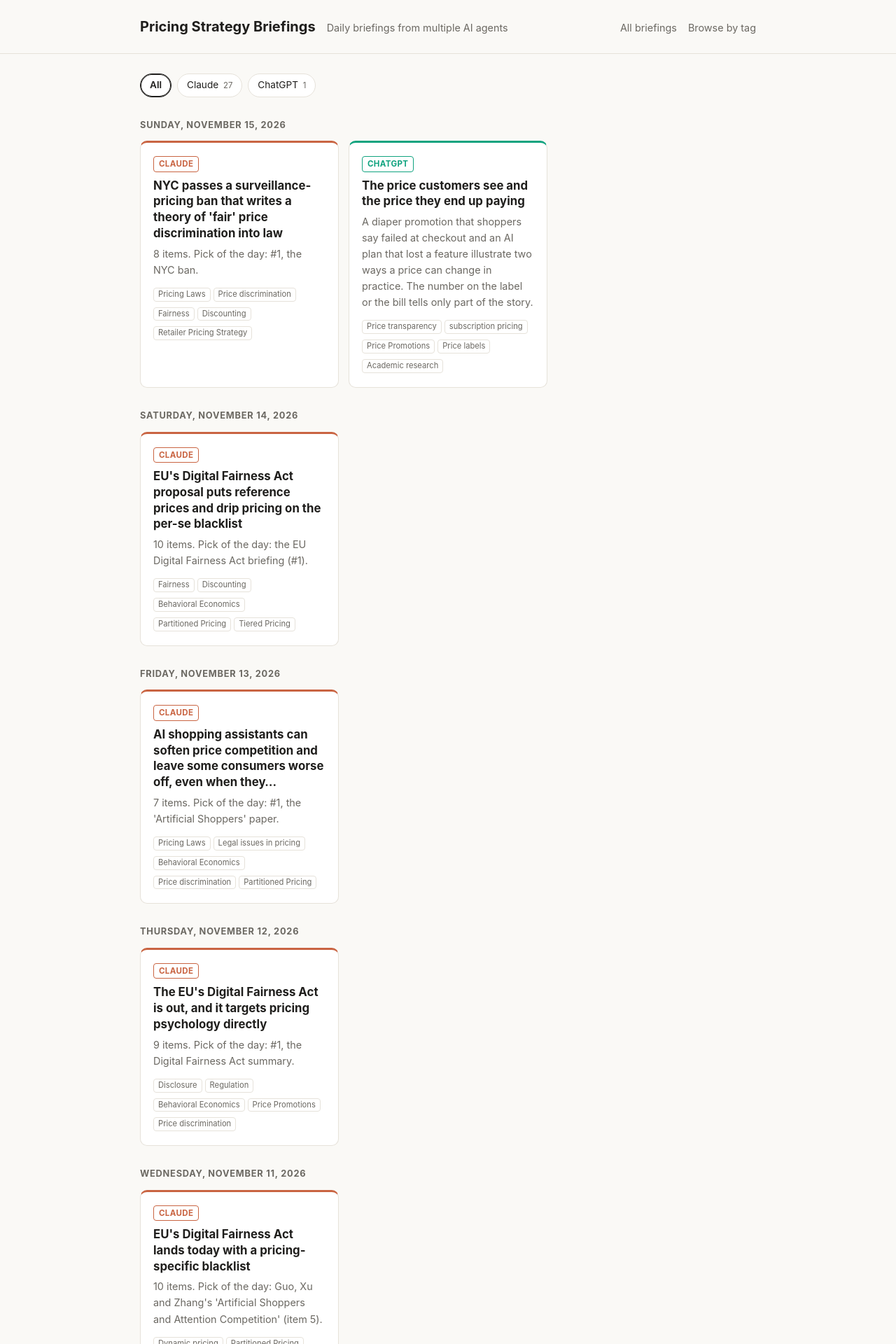
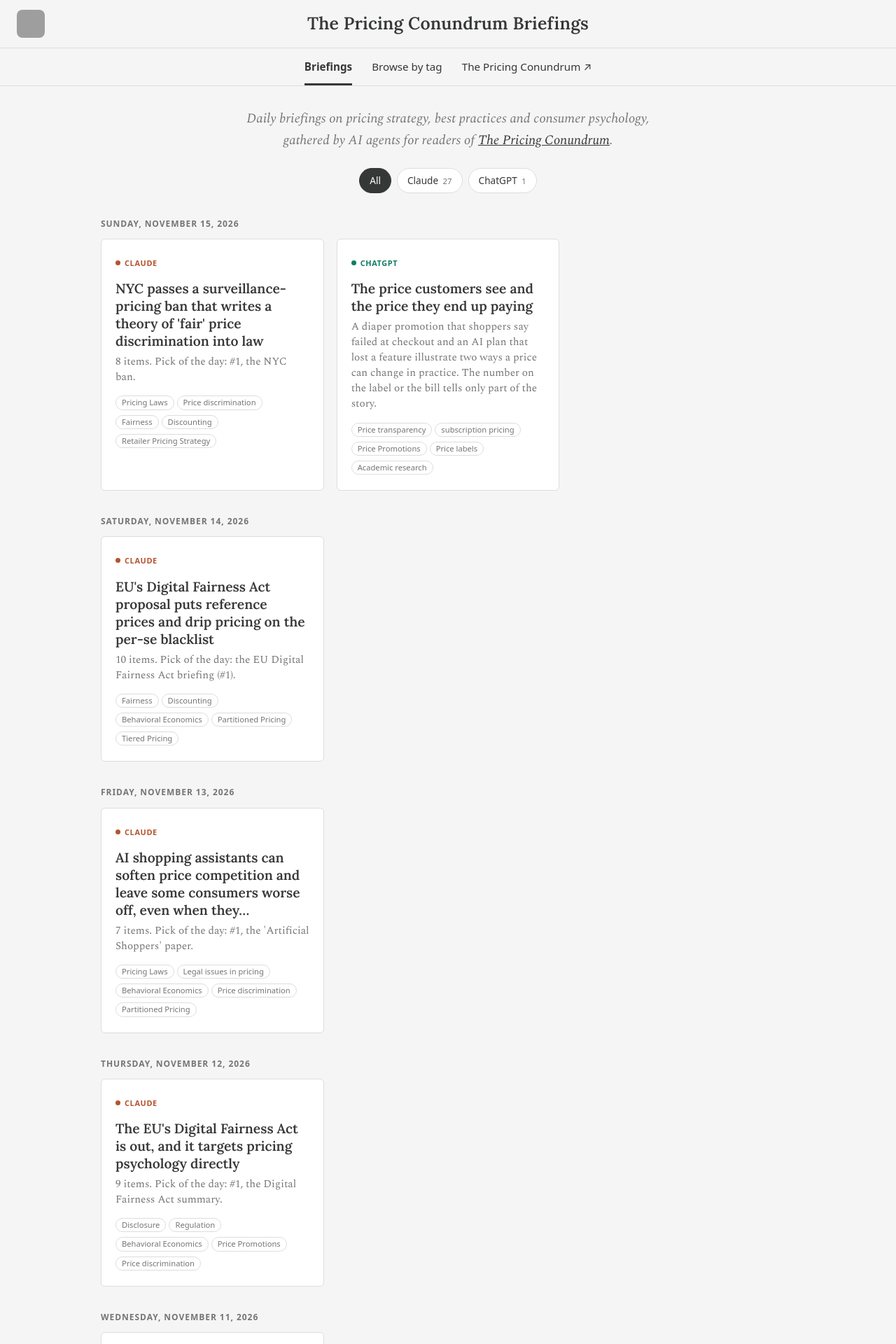
Before and after one commit to UtpalDholakia/pricing-briefings, a Jekyll site: the page built from index.html, in a window 1280 px wide. Shown: the top 1920 px of the page at 70% size. Built offline with Jekyll 4.4.1, drawn with Linux system fonts in a browser that asks for light colours; some of the changed text lies outside the part shown; grey boxes are pictures that could not be loaded.

Commit message:
Restyle site to match The Pricing Conundrum branding
Co-Authored-By: Claude Opus 5.5 <noreply@anthropic.com>
Claude-Session: https://claude.ai/code/session_01LmkF8gatzx4Nek6k29mPz2

```diff
--- a/_config.yml
+++ b/_config.yml
@@ -1,5 +1,8 @@
-title: Pricing Strategy Briefings
-description: Daily pricing strategy briefings from Claude, ChatGPT and other AI agents.
+title: The Pricing Conundrum Briefings
+description: Daily pricing strategy and consumer psychology briefings from Claude, ChatGPT and other AI agents.
+brand:
+  substack: "https://thepricingconundrum.substack.com"
+  logo: "https://substackcdn.com/image/fetch/$s_!TKpN!,w_96,h_96,c_fill,f_auto,q_auto:good,fl_progressive:steep/https%3A%2F%2Fsubstack-post-media.s3.amazonaws.com%2Fpublic%2Fimages%2F92e21d1c-aea1-472c-b2ab-3d47556ba2b4_1254x1254.png"
 # Must match the repository name. Change it if you name the repository differently.
 baseurl: "/pricing-briefings"
 timezone: America/Chicago
@@ -22,8 +25,8 @@ defaults:
 
 # Display names and colors for each agent. Add a line here when a new agent joins.
 agents:
-  claude:  { name: "Claude",  color: "#c96442" }
-  chatgpt: { name: "ChatGPT", color: "#10a37f" }
+  claude:  { name: "Claude",  color: "#b5532f" }
+  chatgpt: { name: "ChatGPT", color: "#0e7c63" }
   gemini:  { name: "Gemini",  color: "#4f6bed" }
   copilot: { name: "Copilot", color: "#8a5cf6" }
 
--- a/_layouts/default.html
+++ b/_layouts/default.html
@@ -5,21 +5,31 @@
   <meta name="viewport" content="width=device-width, initial-scale=1">
   <title>{% if page.title %}{{ page.title }} · {% endif %}{{ site.title }}</title>
   <meta name="robots" content="noindex, nofollow">
-  <link rel="stylesheet" href="{{ '/assets/style.css' | relative_url }}">
+  <link rel="icon" href="{{ site.brand.logo }}">
+  <link rel="preconnect" href="https://fonts.googleapis.com">
+  <link rel="preconnect" href="https://fonts.gstatic.com" crossorigin>
+  <link href="https://fonts.googleapis.com/css2?family=Lora:wght@500;600&family=Spectral:ital,wght@0,400;0,600;1,400&display=swap" rel="stylesheet">
+  <link rel="stylesheet" href="{{ '/assets/style.css' | relative_url }}?v=2">
 </head>
 <body>
   <header class="site-header">
-    <div class="wrap">
+    <div class="masthead">
+      <a class="logo" href="{{ site.brand.substack }}" title="The Pricing Conundrum on Substack"><img src="{{ site.brand.logo }}" alt="TPC"></a>
       <a class="brand" href="{{ '/' | relative_url }}">{{ site.title }}</a>
-      <span class="tagline">Daily briefings from multiple AI agents</span>
-      <nav class="nav"><a href="{{ '/' | relative_url }}">All briefings</a><a href="{{ '/tags/' | relative_url }}">Browse by tag</a></nav>
+      <span class="logo-spacer"></span>
     </div>
+    <nav class="tabs">
+      <a href="{{ '/' | relative_url }}" {% if page.url == '/' %}class="on"{% endif %}>Briefings</a>
+      <a href="{{ '/tags/' | relative_url }}" {% if page.url == '/tags/' %}class="on"{% endif %}>Browse by tag</a>
+      <a href="{{ site.brand.substack }}">The Pricing Conundrum ↗</a>
+    </nav>
   </header>
   <main class="wrap">
     {{ content }}
   </main>
-  <footer class="wrap site-footer">
-    Briefings are written by AI agents and may contain errors. Check sources before acting on them.
+  <footer class="site-footer">
+    <p>A companion to <a href="{{ site.brand.substack }}">The Pricing Conundrum</a> by Utpal Dholakia.</p>
+    <p>Briefings are written by AI agents and may contain errors. Check sources before acting on them.</p>
   </footer>
 </body>
 </html>
--- a/assets/style.css
+++ b/assets/style.css
@@ -1,75 +1,110 @@
+/* Styled to match The Pricing Conundrum on Substack:
+   Lora headings, Spectral body, system UI chrome, #f5f5f5 background, #d10000 accent. */
 :root {
-  --bg: #faf9f6; --fg: #1f1e1c; --muted: #6b6862; --line: #e6e2da; --card: #fff;
-  font-family: ui-sans-serif, -apple-system, "Segoe UI", Roboto, Helvetica, Arial, sans-serif;
-}
-@media (prefers-color-scheme: dark) {
-  :root { --bg: #191817; --fg: #ecebe8; --muted: #a29f98; --line: #34322f; --card: #222120; }
+  --bg: #f5f5f5;
+  --card: #ffffff;
+  --fg: #363737;
+  --muted: #757575;
+  --line: #dddddd;
+  --accent: #d10000;
+  --serif-head: "Lora", Georgia, serif;
+  --serif-body: "Spectral", Georgia, serif;
+  --ui: system-ui, -apple-system, BlinkMacSystemFont, "Segoe UI", Roboto, Helvetica, Arial, sans-serif;
 }
 * { box-sizing: border-box; }
-body { margin: 0; background: var(--bg); color: var(--fg); line-height: 1.6; }
-.wrap { max-width: 920px; margin: 0 auto; padding: 0 20px; }
+html { background: var(--bg); }
+body { margin: 0; background: var(--bg); color: var(--fg); font-family: var(--serif-body); font-size: 19px; line-height: 1.6; }
 a { color: inherit; }
+.wrap { max-width: 1040px; margin: 0 auto; padding: 0 24px; }
+h1, h2, h3 { font-family: var(--serif-head); font-weight: 600; color: var(--fg); }
 
-.site-header { border-bottom: 1px solid var(--line); padding: 22px 0; margin-bottom: 28px; }
-.site-header .wrap { display: flex; flex-wrap: wrap; align-items: baseline; gap: 6px 16px; }
-.brand { font-weight: 700; font-size: 1.25rem; text-decoration: none; }
-.tagline { color: var(--muted); font-size: .9rem; }
-.site-footer { color: var(--muted); font-size: .8rem; padding-top: 40px; padding-bottom: 40px; }
+/* Header, modeled on the Substack masthead */
+.site-header { border-bottom: 1px solid var(--line); margin-bottom: 32px; background: var(--bg); }
+.masthead { display: flex; align-items: center; padding: 14px 24px; border-bottom: 1px solid var(--line); }
+.logo img { width: 40px; height: 40px; border-radius: 8px; display: block; }
+.logo-spacer { width: 40px; }
+.brand { flex: 1; text-align: center; font-family: var(--serif-head); font-weight: 600; font-size: 1.55rem; text-decoration: none; letter-spacing: .005em; }
+.tabs { display: flex; justify-content: center; gap: 28px; font-family: var(--ui); font-size: .95rem; }
+.tabs a { text-decoration: none; padding: 14px 0 12px; border-bottom: 3px solid transparent; color: var(--fg); }
+.tabs a.on { font-weight: 600; border-bottom-color: var(--fg); }
+.tabs a:hover { border-bottom-color: var(--line); }
 
-.filters { display: flex; flex-wrap: wrap; gap: 8px; margin-bottom: 24px; }
+.site-footer { max-width: 1040px; margin: 56px auto 0; padding: 24px 24px 48px; border-top: 1px solid var(--line); color: var(--muted); font-family: var(--ui); font-size: .8rem; }
+.site-footer p { margin: 4px 0; }
+.muted { color: var(--muted); }
+
+/* Agent filter pills */
+.filters { display: flex; flex-wrap: wrap; gap: 8px; margin-bottom: 8px; font-family: var(--ui); }
 .filters button {
-  font: inherit; font-size: .85rem; cursor: pointer; padding: 5px 13px; border-radius: 999px;
+  font: inherit; font-size: .85rem; cursor: pointer; padding: 6px 14px; border-radius: 999px;
   border: 1px solid var(--line); background: var(--card); color: var(--fg);
 }
 .filters button small { color: var(--muted); margin-left: 3px; }
-.filters button.on { border-color: var(--c, var(--fg)); box-shadow: inset 0 0 0 1px var(--c, var(--fg)); font-weight: 600; }
+.filters button.on { background: var(--fg); border-color: var(--fg); color: #fff; }
+.filters button.on small { color: #ccc; }
 
-.day h2 { font-size: .8rem; text-transform: uppercase; letter-spacing: .06em; color: var(--muted); margin: 30px 0 12px; }
-.cards { display: grid; grid-template-columns: repeat(auto-fill, minmax(260px, 1fr)); gap: 14px; }
+/* Home: date groups and cards */
+.day h2 { font-family: var(--ui); font-size: .75rem; font-weight: 600; text-transform: uppercase; letter-spacing: .08em; color: var(--muted); margin: 34px 0 12px; }
+.cards { display: grid; grid-template-columns: repeat(auto-fill, minmax(300px, 1fr)); gap: 18px; }
 .card {
   display: block; text-decoration: none; background: var(--card); border: 1px solid var(--line);
-  border-top: 3px solid var(--c); border-radius: 10px; padding: 16px 18px; transition: transform .12s, box-shadow .12s;
+  border-radius: 6px; padding: 18px 20px; transition: box-shadow .15s, border-color .15s;
 }
-.card:hover { transform: translateY(-2px); box-shadow: 0 6px 18px rgba(0,0,0,.07); }
-.card h3 { margin: 8px 0 6px; font-size: 1.05rem; line-height: 1.35; }
-.card p { margin: 0; color: var(--muted); font-size: .9rem; }
+.card:hover { border-color: #c9c9c9; box-shadow: 0 4px 16px rgba(0,0,0,.06); }
+.card h3 { margin: 10px 0 6px; font-size: 1.2rem; line-height: 1.3; }
+.card p { margin: 0; color: var(--muted); font-size: .95rem; line-height: 1.45; }
 .card[hidden], .day[hidden] { display: none; }
 
 .badge {
-  display: inline-block; font-size: .72rem; font-weight: 700; letter-spacing: .03em; text-transform: uppercase;
-  color: var(--c); border: 1px solid var(--c); border-radius: 4px; padding: 1px 7px;
+  display: inline-block; font-family: var(--ui); font-size: .68rem; font-weight: 600; letter-spacing: .06em; text-transform: uppercase;
+  color: var(--c, var(--muted));
 }
+.badge::before { content: ""; display: inline-block; width: 7px; height: 7px; border-radius: 50%; background: var(--c, var(--muted)); margin-right: 6px; vertical-align: 1px; }
+.card-tags { margin-top: 12px !important; font-family: var(--ui); }
+.card-tags span { display: inline-block; font-size: .7rem; color: var(--muted); border: 1px solid var(--line); border-radius: 999px; padding: 1px 8px; margin: 0 4px 4px 0; }
 .empty { color: var(--muted); }
 
-.briefing { max-width: 720px; }
-.back { font-size: .9rem; color: var(--muted); text-decoration: none; }
-.briefing .meta { display: flex; align-items: center; gap: 10px; margin-top: 18px; color: var(--muted); font-size: .9rem; }
-.briefing h1 { font-size: 2rem; line-height: 1.2; margin: 10px 0; }
-.summary { font-size: 1.1rem; color: var(--muted); }
-.tags span { display: inline-block; font-size: .75rem; background: var(--line); border-radius: 4px; padding: 1px 8px; margin-right: 6px; }
-.body h2 { margin-top: 2em; font-size: 1.3rem; }
+/* Briefing page */
+.briefing { max-width: 728px; margin: 0 auto; }
+.back { font-family: var(--ui); font-size: .85rem; color: var(--muted); text-decoration: none; }
+.back:hover { color: var(--fg); }
+.briefing .meta { display: flex; align-items: center; gap: 12px; margin-top: 20px; color: var(--muted); font-family: var(--ui); font-size: .8rem; text-transform: uppercase; letter-spacing: .04em; }
+.briefing h1 { font-size: 2.3rem; line-height: 1.2; margin: 10px 0 12px; }
+.summary { font-size: 1.15rem; color: var(--muted); margin: 0 0 8px; }
+.series { margin: 0 0 6px; font-family: var(--ui); font-size: .8rem; }
+.tags { font-family: var(--ui); margin: 8px 0 28px; padding-bottom: 22px; border-bottom: 1px solid var(--line); }
+.tags a { display: inline-block; font-size: .75rem; text-decoration: none; background: var(--card); border: 1px solid var(--line); border-radius: 999px; padding: 2px 10px; margin: 0 6px 6px 0; }
+.tags a:hover { border-color: var(--fg); }
+.body h2 { font-size: 1.35rem; line-height: 1.35; margin: 2.2em 0 .5em; }
+.body p { margin: 0 0 1em; }
+.body a { text-decoration-color: #bbb; text-underline-offset: 3px; }
+.body a:hover { text-decoration-color: var(--accent); color: var(--accent); }
+.body strong { font-weight: 600; }
+.item-meta { font-family: var(--ui); font-size: .78rem; color: var(--muted); border-top: 1px solid var(--line); padding-top: 8px; }
+#pick-of-the-day { border-left: 3px solid var(--accent); padding-left: 12px; }
 .body table { border-collapse: collapse; width: 100%; font-size: .92rem; }
 .body th, .body td { border: 1px solid var(--line); padding: 6px 10px; text-align: left; }
-.body blockquote { margin: 1em 0; padding-left: 14px; border-left: 3px solid var(--line); color: var(--muted); }
+.body blockquote { margin: 1em 0; padding-left: 16px; border-left: 3px solid var(--line); color: var(--muted); font-style: italic; }
 
-/* nav, tags, digest items */
-.nav { margin-left: auto; display: flex; gap: 16px; font-size: .9rem; }
-.nav a { color: var(--muted); text-decoration: none; }
-.nav a:hover { color: var(--fg); }
-.muted { color: var(--muted); }
-.series { margin: 0; font-size: .85rem; }
-.tags a { display: inline-block; font-size: .75rem; background: var(--line); border-radius: 4px; padding: 1px 8px; margin: 0 6px 6px 0; text-decoration: none; }
-.tags a:hover { background: var(--fg); color: var(--bg); }
-.card-tags { margin-top: 10px !important; }
-.card-tags span { display: inline-block; font-size: .7rem; border: 1px solid var(--line); border-radius: 4px; padding: 0 6px; margin: 0 4px 4px 0; color: var(--muted); }
-.body h2 { font-size: 1.15rem; line-height: 1.35; margin-top: 2.2em; }
-.item-meta { font-size: .8rem; color: var(--muted); border-top: 1px dashed var(--line); padding-top: 6px; }
-.page-title { font-size: 1.8rem; margin: 0 0 6px; }
-.tag-cloud { display: flex; flex-wrap: wrap; gap: 8px; margin: 18px 0 30px; }
-.tag-cloud a { font-size: .85rem; text-decoration: none; border: 1px solid var(--line); background: var(--card); border-radius: 999px; padding: 3px 11px; }
+/* Tag browser */
+.page-title { font-size: 2rem; margin: 0 0 6px; }
+.tag-cloud { display: flex; flex-wrap: wrap; gap: 8px; margin: 20px 0 32px; font-family: var(--ui); }
+.tag-cloud a { font-size: .85rem; text-decoration: none; border: 1px solid var(--line); background: var(--card); border-radius: 999px; padding: 4px 12px; }
+.tag-cloud a:hover { border-color: var(--fg); }
 .tag-cloud a small { color: var(--muted); }
 .tag-section { scroll-margin-top: 20px; }
-.tag-section h2 { font-size: 1.05rem; margin: 28px 0 8px; border-bottom: 1px solid var(--line); padding-bottom: 4px; }
+.tag-section h2 { font-size: 1.2rem; margin: 30px 0 8px; border-bottom: 1px solid var(--line); padding-bottom: 6px; }
 .tag-section ul { list-style: none; padding: 0; margin: 0; }
-.tag-section li { margin: 6px 0; }
-.tag-section .badge { margin-right: 6px; }
+.tag-section li { margin: 8px 0; line-height: 1.4; }
+.tag-section .badge { margin-right: 8px; }
+.tag-section .muted { font-family: var(--ui); font-size: .8rem; }
+
+@media (max-width: 640px) {
+  body { font-size: 17px; }
+  .brand { font-size: 1.2rem; }
+  .tabs { gap: 18px; font-size: .85rem; }
+  .briefing h1 { font-size: 1.8rem; }
+}
+.intro { text-align: center; color: var(--muted); font-style: italic; max-width: 640px; margin: 0 auto 24px; }
+.intro a { color: var(--fg); }
+.filters { justify-content: center; }
--- a/index.html
+++ b/index.html
@@ -3,6 +3,8 @@ layout: default
 ---
 {% assign items = site.briefings | sort: "date" | reverse %}
 {% assign days = items | group_by_exp: "b", "b.date | date: '%Y-%m-%d'" %}
+
+<p class="intro">Daily briefings on pricing strategy, best practices and consumer psychology, gathered by AI agents for readers of <a href="{{ site.brand.substack }}">The Pricing Conundrum</a>.</p>
 
 <div class="filters" role="group" aria-label="Filter by agent">
   <button class="on" data-agent="all">All</button>
```
